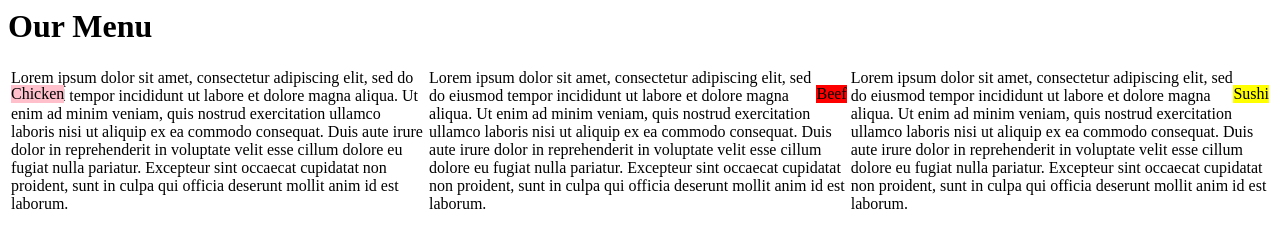
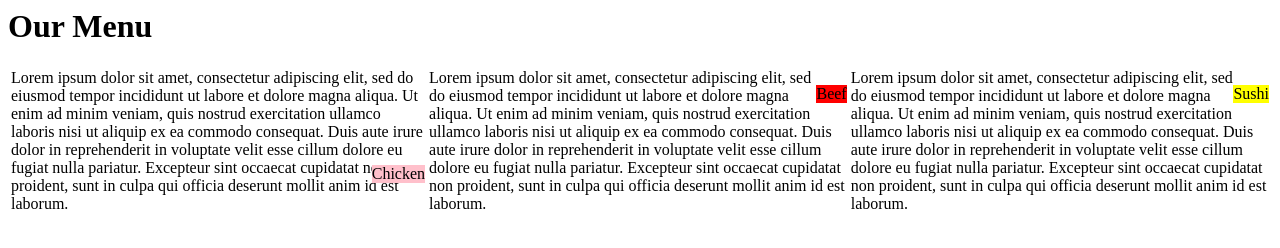
Before and after one commit to 123gra/module2, a plain HTML site: page index.html in a window 1280 px wide. Drawn offline with Linux system fonts and the light colour scheme.

Commit message:
Update styles.css

```diff
--- a/css/styles.css
+++ b/css/styles.css
@@ -1,12 +1,13 @@
-body
+div
 {
-  background-color:solid black;
+  position:relative;
 }
 
 #chicken
 {
   position:absolute;
-  float:right;
+  top: 80px;
+  right: 0;
   background-color:pink;
 
 }
```
